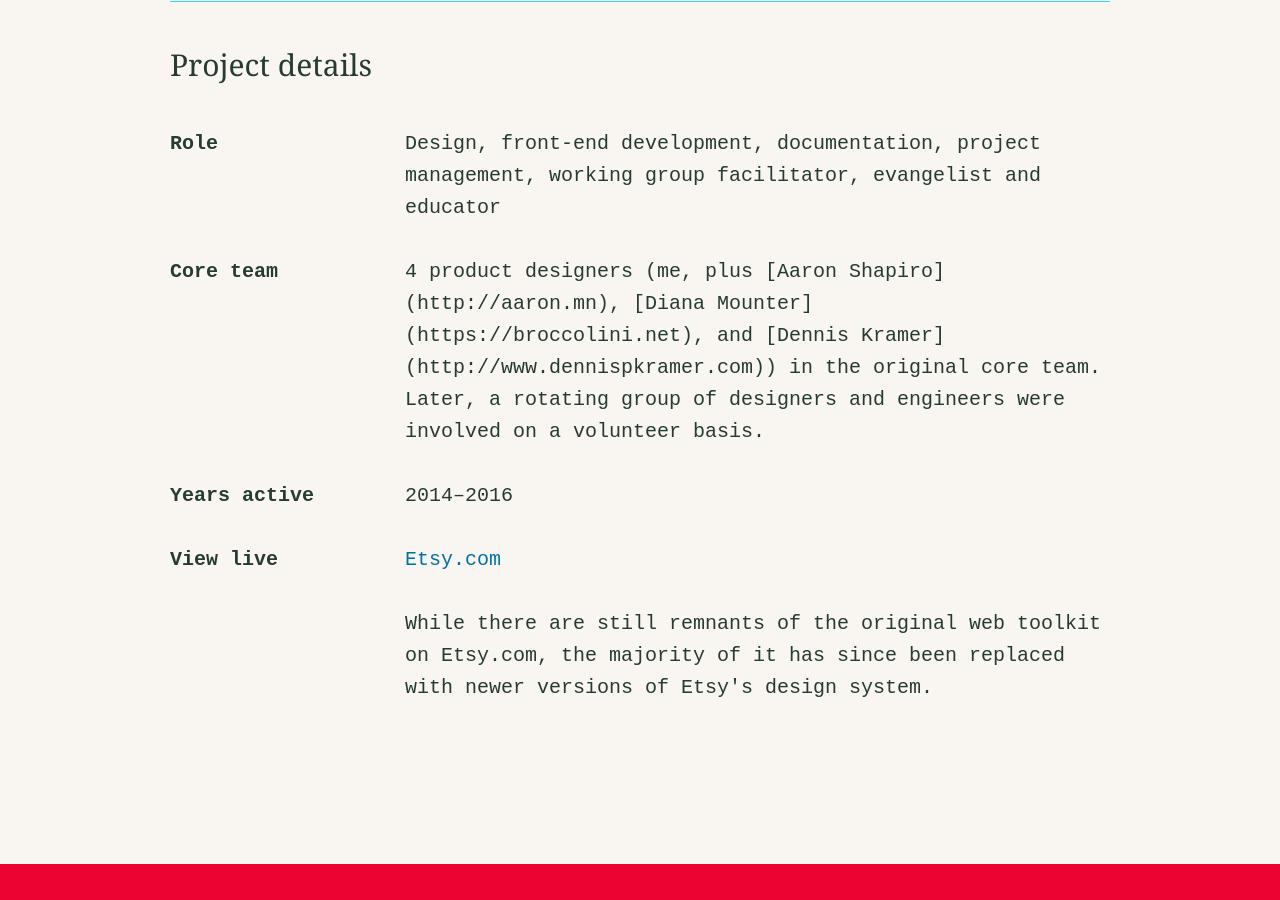
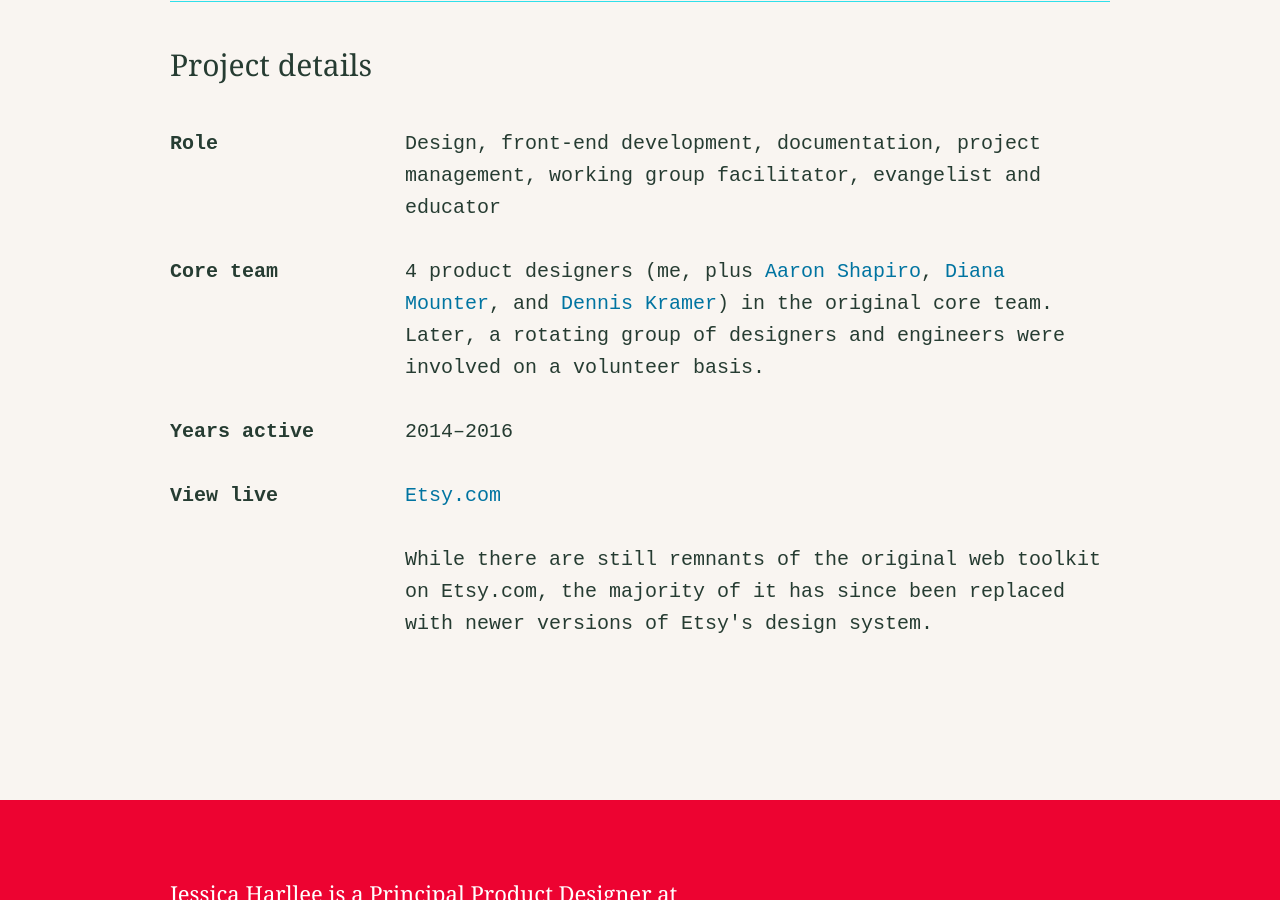
Before and after one commit to harllee/jessicaharllee.com, a Jekyll site: the page built from _work/etsy-web-toolkit.markdown, in a window 1280 px wide and 900 px high, scrolled down 7827 px. Built offline with Jekyll 4.4.1, drawn with Linux system fonts in a browser that asks for light colours; some of the changed lines change nothing that is shown.

Commit message:
Updated Etsy Web Toolkit

```diff
--- a/_work/etsy-web-toolkit.markdown
+++ b/_work/etsy-web-toolkit.markdown
@@ -120,7 +120,7 @@
 		<h3>Core team</h3>
 	</div>
 	<div>
-		<p>4 product designers (me, plus [Aaron Shapiro](http://aaron.mn), [Diana Mounter](https://broccolini.net), and [Dennis Kramer](http://www.dennispkramer.com)) in the original core team. Later, a rotating group of designers and engineers were involved on a volunteer basis.</p>
+		<p>4 product designers (me, plus <a href="http://aaron.mn">Aaron Shapiro</a>, <a href="https://broccolini.net">Diana Mounter</a>, and <a href="http://www.dennispkramer.com">Dennis Kramer</a>) in the original core team. Later, a rotating group of designers and engineers were involved on a volunteer basis.</p>
 	</div>
 	<div>
 		<h3>Years active</h3>
```
